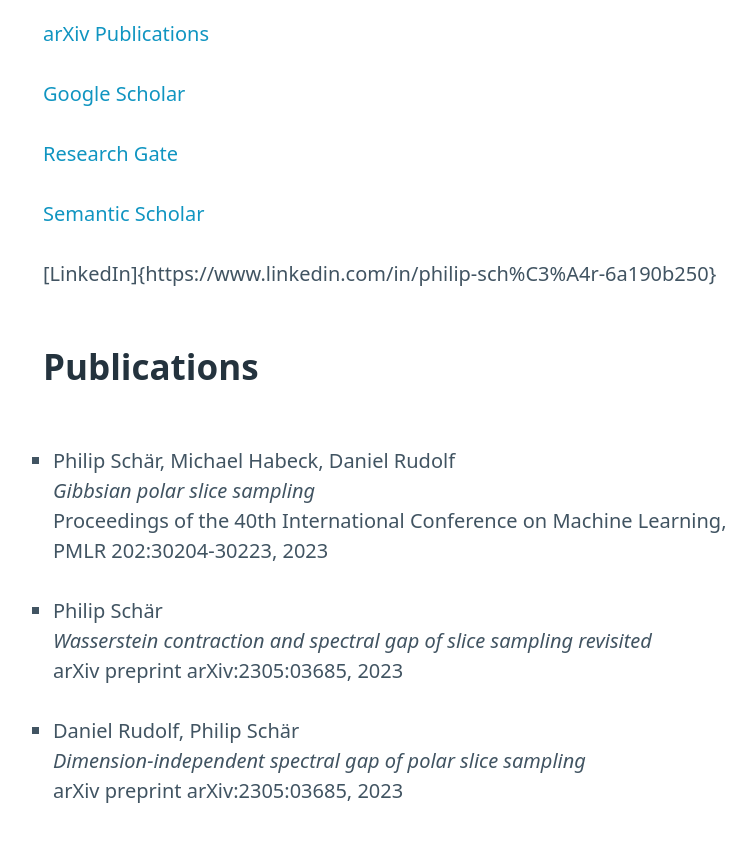
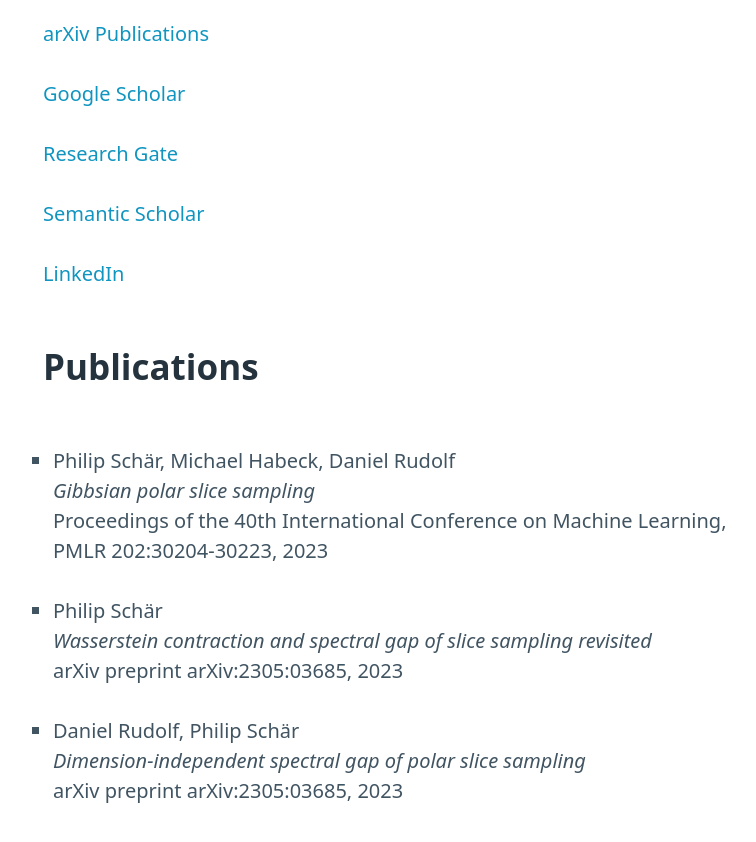
Before and after one commit to microscopic-image-analysis/microscopic-image-analysis.github.io, a Jekyll site: the page built from _team/philip-schaer.md, in a window 1280 px wide and 900 px high, scrolled down 899 px. Shown: the top 842 px of the window, without its empty margins (274-1030 px from the left). Built offline with Jekyll 4.4.1, drawn with Linux system fonts in a browser that asks for light colours.

Commit message:
Fix Philip's links

```diff
--- a/_team/philip-schaer.md
+++ b/_team/philip-schaer.md
@@ -7,7 +7,7 @@
 layout: member
 ---
 
-I am a second-year PhD student in mathematics under joint supervision of [Michael Habeck](/microscopic-image-analysis.github.io/team/michael-habeck.md) and [Daniel Rudolf](https://staff.fim.uni-passau.de/~rudolf/).
+I am a second-year PhD student in mathematics under joint supervision of [Michael Habeck](/team/michael-habeck.html) and [Daniel Rudolf](https://staff.fim.uni-passau.de/~rudolf/).
 
 My PhD project is focused on slice sampling, which is a class of Markov chain Monte Carlo (MCMC) methods for approximate sampling from probability distributions on Euclidean spaces that have probability densities w.r.t. the Lebesgue measure. On the one hand, we are interested in improving the theoretical understanding of these methods, for example by deriving better estimates of their spectral gap (which quantifies both the convergence speed and the asymptotic sample quality of MCMC methods). On the other hand, we are looking into ways to improve the sampling methodology itself, e.g. by taking a theoretically motivated slice sampler and modifying it in such a way that it becomes efficiently implementable.
 
@@ -21,7 +21,7 @@
 
 [Semantic Scholar](https://www.semanticscholar.org/author/Philip-Schar/2204760249)
 
-[LinkedIn]{https://www.linkedin.com/in/philip-sch%C3%A4r-6a190b250}
+[LinkedIn](https://www.linkedin.com/in/philip-sch%C3%A4r-6a190b250)
 
 ## Publications
 {% include publication-list.html name="philip" %}
```
